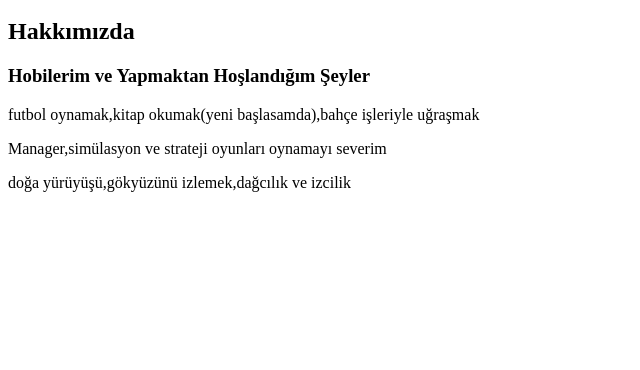
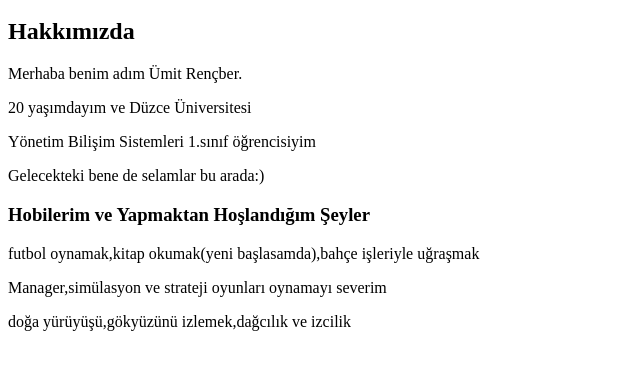
Before and after one commit to umitrencber/patikaodevim, a plain HTML site: page index.html in a window 1280 px wide. Shown: the part 48-418 px from the top of the page, without its empty margins (0-640 px from the left). Drawn offline with Linux system fonts and the light colour scheme.

Commit message:
odevde hafif değişiklik

```diff
--- a/index.html
+++ b/index.html
@@ -2,6 +2,11 @@
 <!--İlk başlık eklendi-->
 <h2>Hakkımızda</h2>
 <!-- Hakkımızda başlığı eklendi -->
+<p>Merhaba benim adım Ümit Rençber.</p>
+<p>20 yaşımdayım ve Düzce Üniversitesi</p>
+<p>Yönetim Bilişim Sistemleri 1.sınıf öğrencisiyim</p>
+<p>Gelecekteki bene de selamlar bu arada:)</p>
+
 <h3>Hobilerim ve Yapmaktan Hoşlandığım Şeyler</h3>
 <!-- Hobilerim kısmıda eklendi -->
 <p>futbol oynamak,kitap okumak(yeni başlasamda),bahçe işleriyle uğraşmak</p>
```
